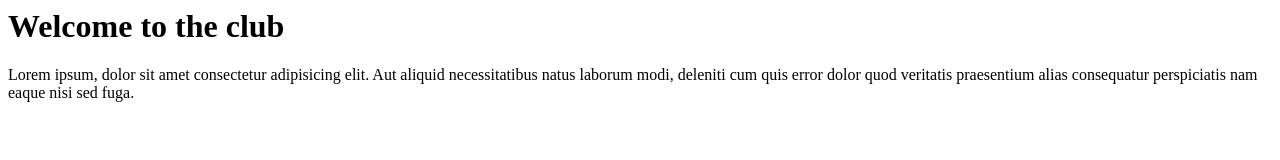
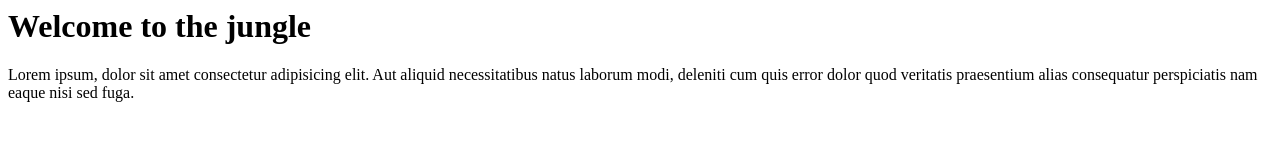
Before and after one commit to ghofranegh/kinza-ghofrane-workshop_git, a plain HTML site: page index.html in a window 1280 px wide. Drawn offline with Linux system fonts and the light colour scheme.

Commit message:
Feat:add kinza

```diff
--- a/index.html
+++ b/index.html
@@ -1,3 +1,3 @@
-<h1>Welcome to the club</h1>
+<h1>Welcome to the jungle</h1>
 
 <p>Lorem ipsum, dolor sit amet consectetur adipisicing elit. Aut aliquid necessitatibus natus laborum modi, deleniti cum quis error dolor quod veritatis praesentium alias consequatur perspiciatis nam eaque nisi sed fuga.</p>
```
